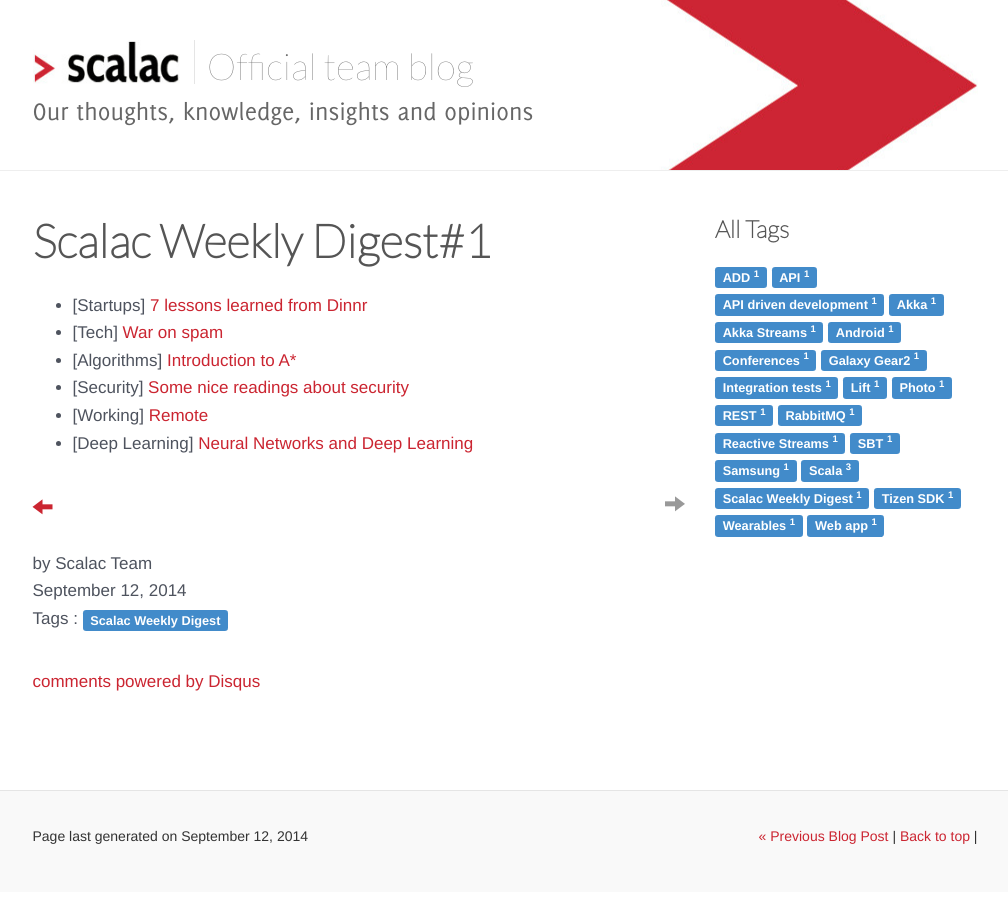
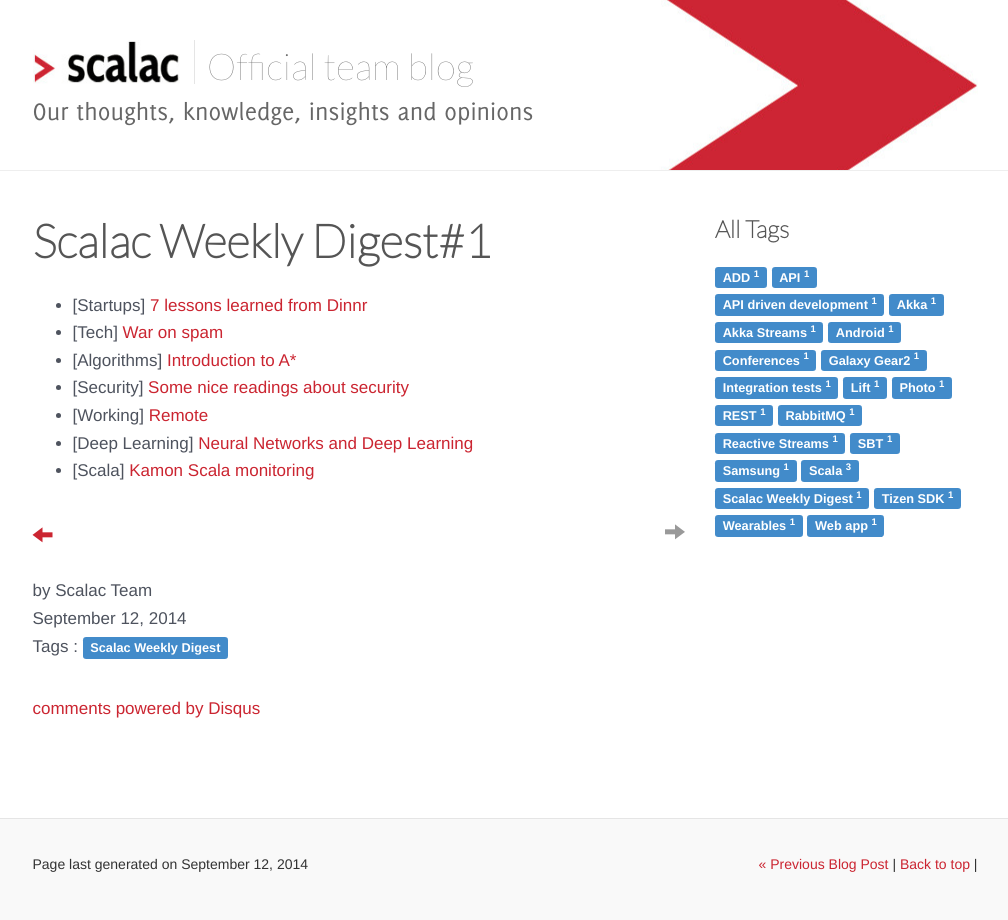
Before and after one commit to serafinmaciej/ScalaConsultants.github.io, a Jekyll site: the page built from _posts/2014-09-12-digest-1.markdown, in a window 1280 px wide. Shown: the whole page, without its empty margins (135-1143 px from the left). Built offline with Jekyll 4.4.1, drawn with Linux system fonts in a browser that asks for light colours; comment, search, counter and statistics services are not loaded.

Commit message:
add kamon

```diff
--- a/_posts/2014-09-12-digest-1.markdown
+++ b/_posts/2014-09-12-digest-1.markdown
@@ -16,3 +16,4 @@
 * \[Security\] [Some nice readings about security](http://dfir.org/?q=node/8/)
 * \[Working\] [Remote](https://37signals.com/remote/)
 * \[Deep Learning\] [Neural Networks and Deep Learning](http://neuralnetworksanddeeplearning.com/index.html)
+* \[Scala\] [Kamon Scala monitoring](http://kamon.io/)
```
